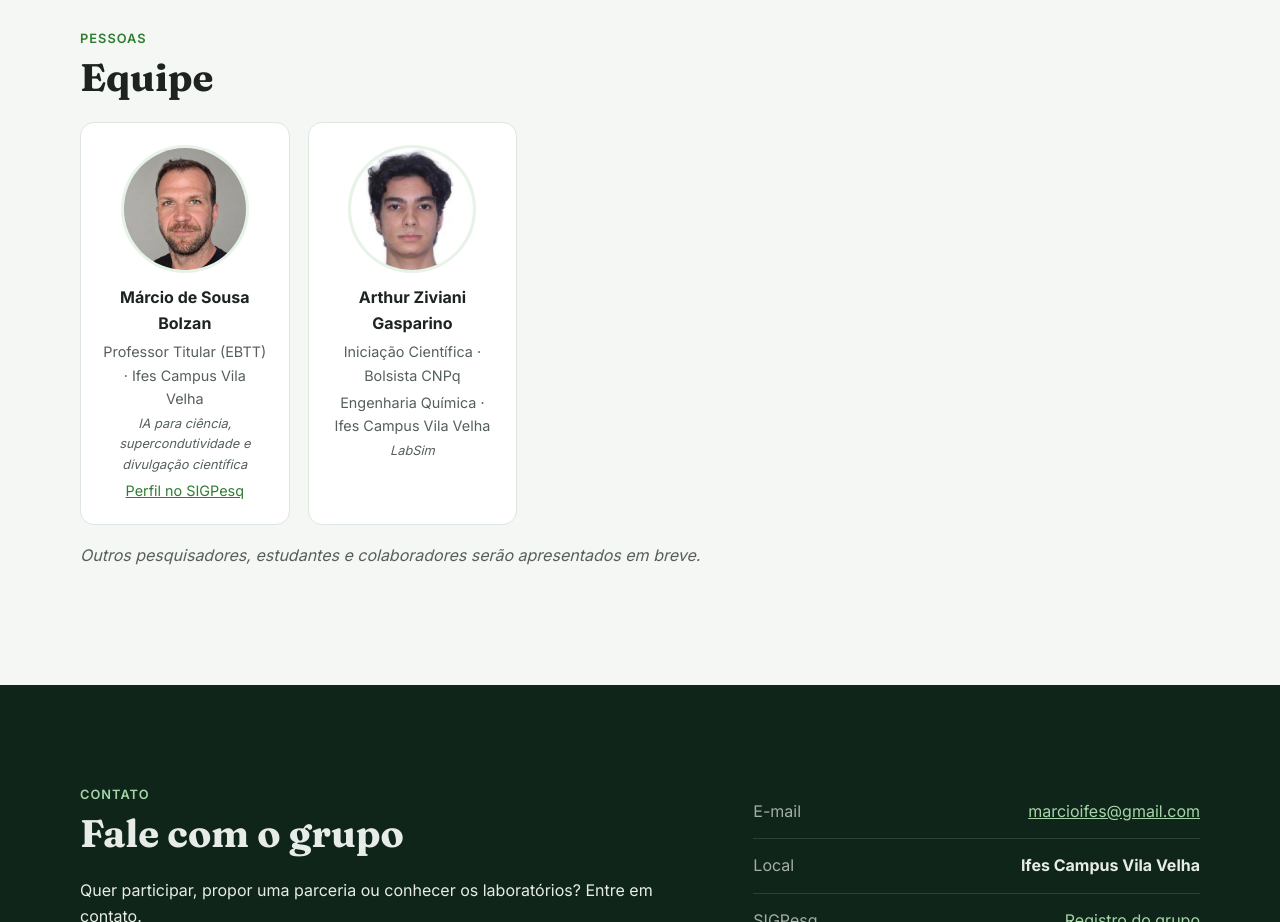
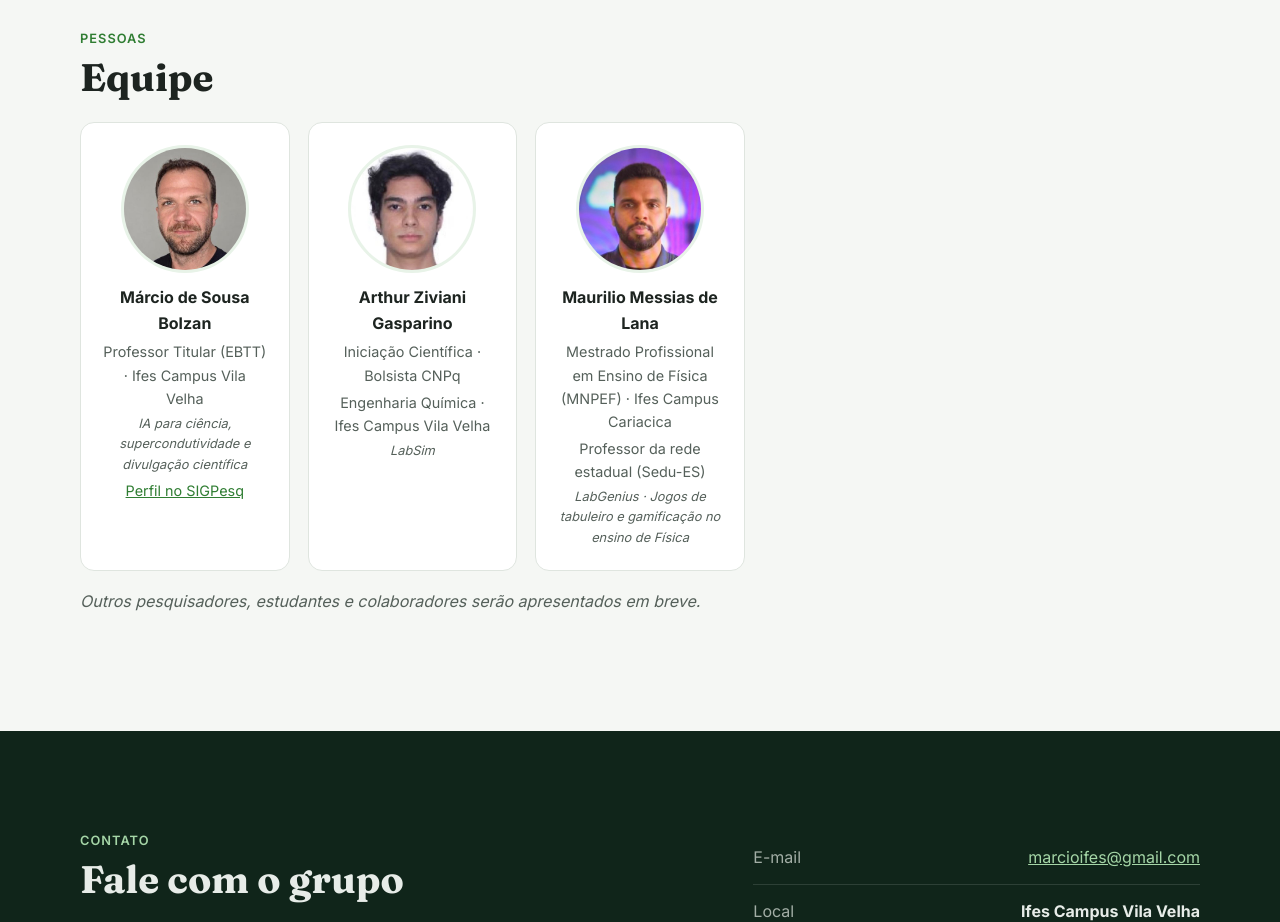
Before and after one commit to jacarenema/index, a plain HTML site: page index.html in a window 1280 px wide. Shown: the part 8560-9482 px from the top of the page. Drawn offline with Linux system fonts and the light colour scheme.

Commit message:
Adiciona Maurilio Messias de Lana à equipe
Co-Authored-By: Claude Opus 5.5 <noreply@anthropic.com>

```diff
--- a/index.html
+++ b/index.html
@@ -494,6 +494,13 @@
             <span>Engenharia Química · Ifes Campus Vila Velha</span>
             <span class="pessoa__area">LabSim</span>
           </div>
+          <div class="pessoa">
+            <img class="pessoa__foto" src="img/maurilio-lana.jpg" alt="Foto de Maurilio Messias de Lana" width="400" height="400">
+            <strong>Maurilio Messias de Lana</strong>
+            <span>Mestrado Profissional em Ensino de Física (MNPEF) · Ifes Campus Cariacica</span>
+            <span>Professor da rede estadual (Sedu-ES)</span>
+            <span class="pessoa__area">LabGenius · Jogos de tabuleiro e gamificação no ensino de Física</span>
+          </div>
         </div>
         <p class="aviso">Outros pesquisadores, estudantes e colaboradores serão apresentados em breve.</p>
       </div>
```
Also changed, not shown: img/maurilio-lana.jpg (added).
